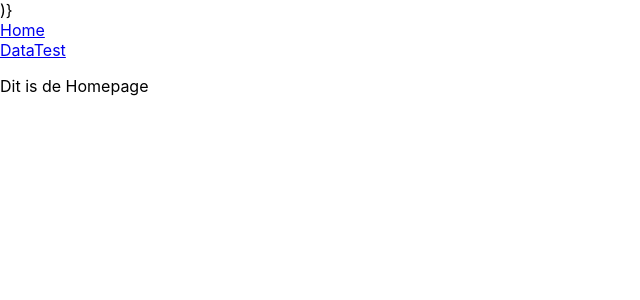
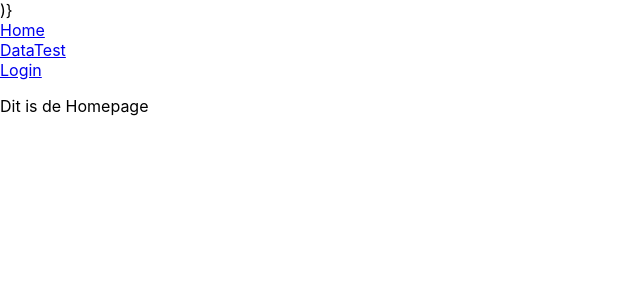
Before and after one commit to ThijsOnGitHub/project-c, a React (Create React App) app in the folder client/: page / in a window 1280 px wide. Shown: the top 300 px of the page, without its empty margins (0-640 px from the left). Built offline with nearby package versions, Linux system fonts and the light colour scheme.

Commit message:
Update Menu.jsx

```diff
--- a/client/src/Components/Menu/Menu.jsx
+++ b/client/src/Components/Menu/Menu.jsx
@@ -1,5 +1,6 @@
 import React from 'react'
 import {Link} from "react-router-dom";
+
 
 class Menu extends React.Component{
     constructor(){
@@ -13,7 +14,9 @@ class Menu extends React.Component{
                 <br/>
                 <Link to={"/DataTest"}>DataTest</Link>
                 <br/>
-                <Link to={"/"}></Link>
+                <Link to={"Login/"}>Login</Link>
+                <br/>
+
 
 
             </div>
```
